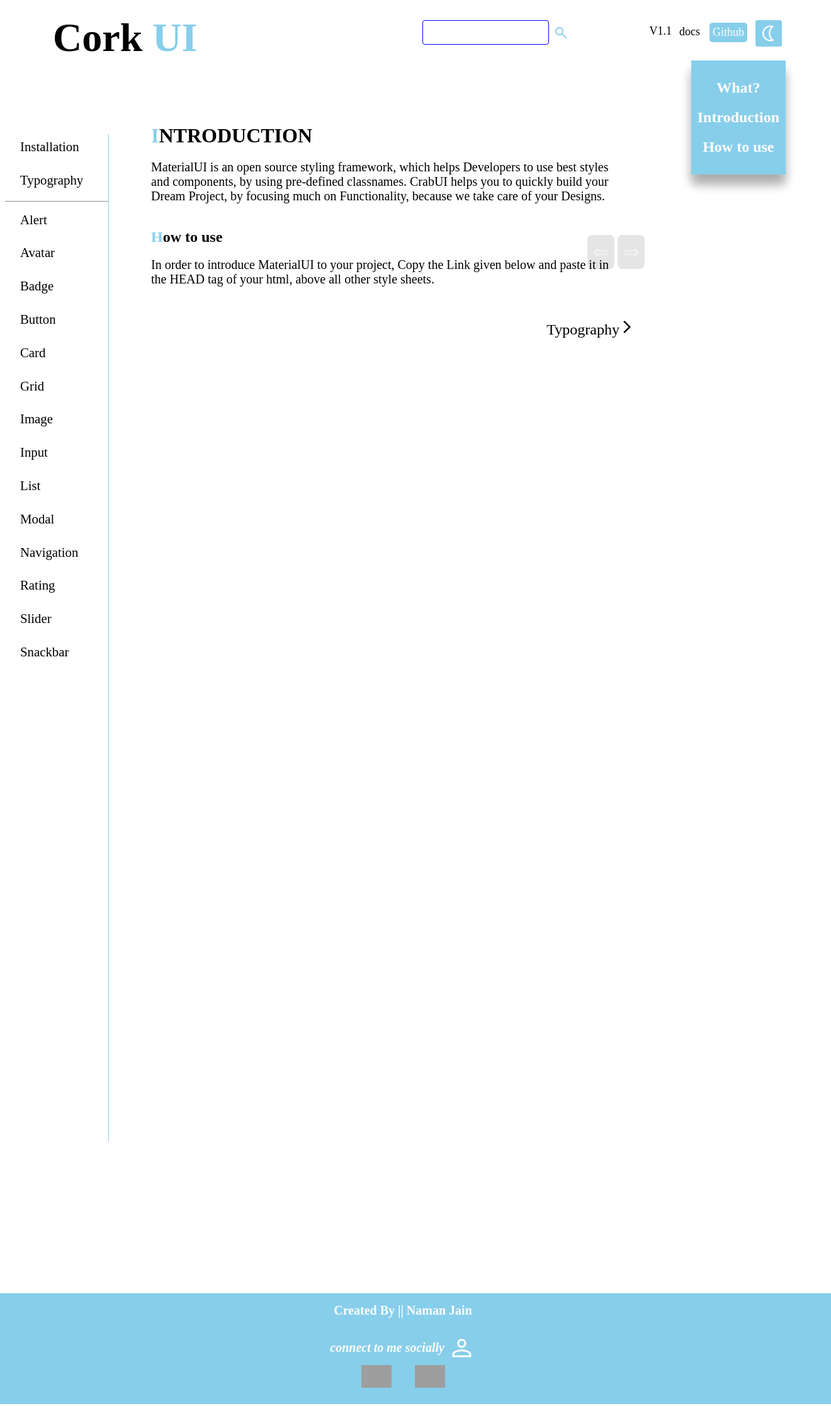
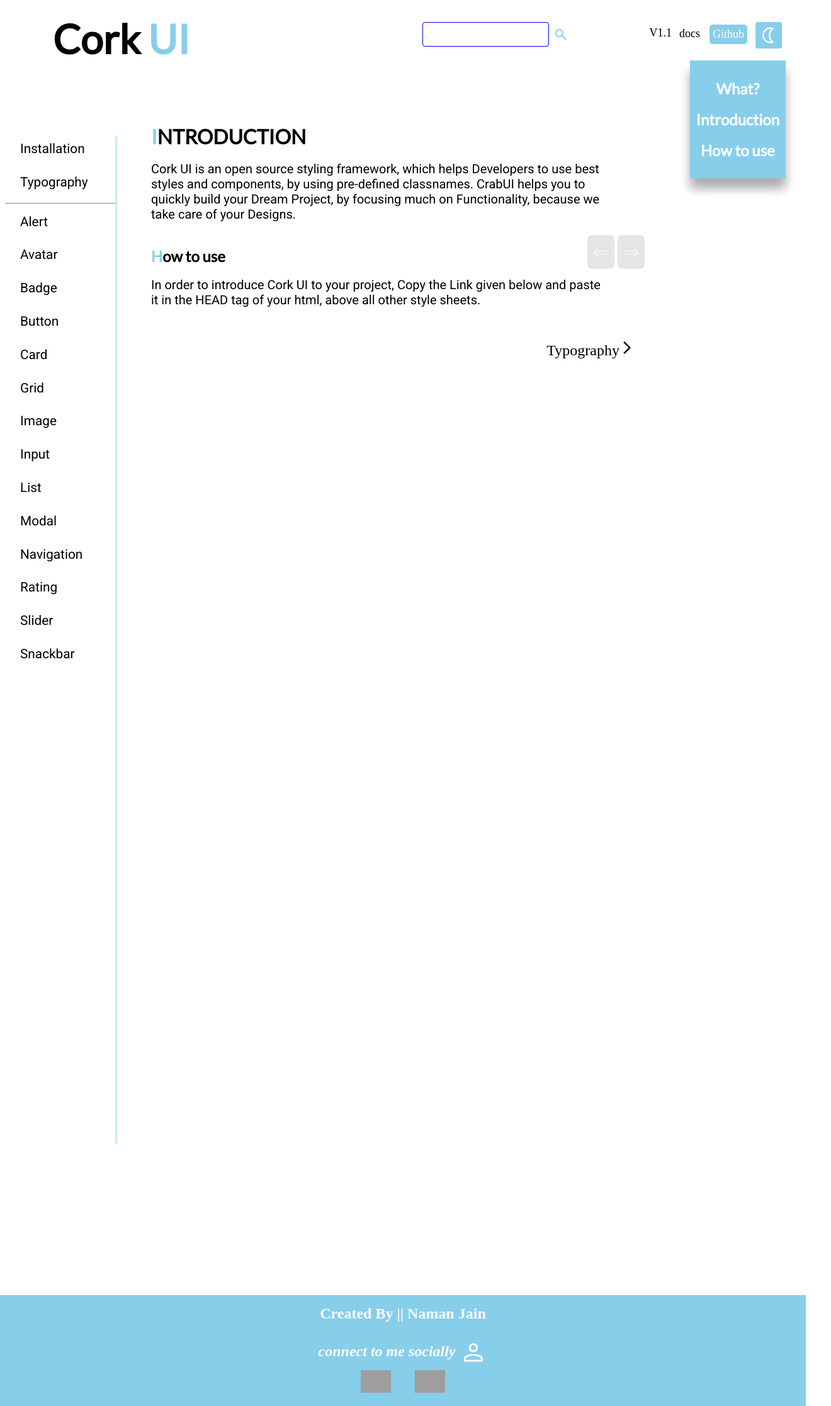
Before and after one commit to Nmnjainsite/Cork-UI, a plain HTML site: page install.html in a window 1280 px wide. Shown: the whole page at 63% size, 1320 px wide, since content can reach past the window. Drawn offline with nearby package versions, Linux system fonts and the light colour scheme; grey boxes are pictures that could not be loaded; a web font is replaced by a local one.

Commit message:
commit font family changes

```diff
--- a/button.css
+++ b/button.css
@@ -224,6 +224,8 @@ border-radius: 0.3rem;
 cursor: pointer;
      }
 
+     /* ------link button----------- */
+
      .button-link{
         margin-top: -1rem;
         border: 1px solid var(--primary-color);
@@ -245,6 +247,7 @@ cursor: pointer;
       background-color: var(--primary-color);
      }
 
+     /* -----------icons button------- */
      .icon-container{
         text-align: center;
 
@@ -269,7 +272,7 @@ cursor: pointer;
      .icon-container>span{
         font-size: 3rem;
      }
-
+/* -----------floating img button--------- */
      .img-container{
         display: flex;
         flex-direction: column;
@@ -301,15 +304,14 @@ cursor: pointer;
      .img{
         position: relative;
         color: white;
-
         width: 80%;
         border-radius: 1.5rem;
         top: 10px;
         right: 10px;
         margin-bottom: auto;
-
      }
 
+     /* -------------for mobiles------------ */
      @media only screen and (max-width: 800px){
       .btn-img{
          position: relative;
@@ -329,5 +331,5 @@ cursor: pointer;
 
      footer{
         position: relative;
-        top: 180rem;
+        top: 160rem;
      }
--- a/card.css
+++ b/card.css
@@ -260,8 +260,8 @@ justify-content: center;
     .badge-container>h3{
       position: relative;
       color: teal;
-      right: 1.8rem;
-      top: -1rem;
+      right: 1.7rem;
+      top: -1.3rem;
 
     }
 
--- a/grid.css
+++ b/grid.css
@@ -1,4 +1,6 @@
 @import "./avatar.css";
+
+/* ----------column grid----------- */
 
 .grid-container{
    display: grid;
@@ -14,7 +16,7 @@
     padding: 0.5rem;
     text-align: center;
 }
-
+/* ------------giving layout to columns using grids */
 .grid-container-spanning{
     display: grid;
     border: 1px solid var(--secondary-color);
--- a/image.css
+++ b/image.css
@@ -54,6 +54,8 @@
     margin: auto;
 }
 
+/* ---------different sized images------ */
+
 .size-image{
     display: grid;
     gap: 20px;
@@ -106,6 +108,8 @@
     margin: auto;
 }
 
+/* ----------round images------------ */
+
 .round-image{
     position: relative;
     color: white;
@@ -122,6 +126,8 @@ footer{
     position: relative;
     top: 30rem;
 }
+
+/* -----------for mobiles--------------- */
 
 @media only screen and (max-width:1200px){
 
--- a/install.css
+++ b/install.css
@@ -1,6 +1,19 @@
 @import "./style.css";
-@import url('https://fonts.googleapis.com/css2?family=Fira+Sans:wght@300;400&family=Gentium+Book+Plus&family=Libre+Franklin:wght@100&family=Macondo&family=Oleo+Script+Swash+Caps&family=PT+Serif:ital,wght@0,400;1,700&family=Patua+One&family=Permanent+Marker&family=Signika+Negative:wght@500;600&display=swap');
+@import url('https://fonts.googleapis.com/css2?family=Fira+Sans:wght@300;400&family=Gentium+Book+Plus&family=Libre+Franklin:wght@100&family=Macondo&family=Oleo+Script+Swash+Caps&family=PT+Serif:ital,wght@0,400;1,700&family=Patua+One&family=Permanent+Marker&family=Roboto+Slab:wght@300&family=Signika+Negative:wght@500;600&display=swap');
+
+@import url('https://fonts.googleapis.com/css2?family=Arvo&family=Fira+Sans:wght@300;400&family=Gentium+Book+Plus&family=Lato&family=Libre+Franklin:wght@100&family=Lora:ital,wght@1,500&family=Macondo&family=Oleo+Script+Swash+Caps&family=PT+Serif:ital,wght@0,400;1,700&family=Patua+One&family=Permanent+Marker&family=Roboto&family=Roboto+Slab:wght@300&family=Signika+Negative:wght@500;600&display=swap');
 /* -----------first letter of header take the primary color------- */
+
+h1{
+    font-family: 'Lato', sans-serif;
+}
+h2{
+    font-family: 'Lato', sans-serif;
+}
+h3{
+    font-family: 'Roboto', sans-serif;
+}
+
 h1>a{
     text-decoration: none;
     color: var(--secondary-color);
@@ -23,7 +36,8 @@ list-style: none;
 margin-left: -1rem;
 padding: 0;
 border-right: 1px solid skyblue;
-width: 15%;
+width: 16%;
+font-family: 'Roboto', sans-serif;
 height: 200vh;
 }
 .nav-bar li:hover{
@@ -79,6 +93,7 @@ li>a{
  left: 15rem;
  width: 60%;
 color: black;
+
 }
 
 
@@ -88,8 +103,9 @@ color: black;
 .main-para{
 font-size:20px;
 width: 95%;
-margin-top: -0.1rem;
-align-items: center;
+ font-family: 'Roboto', sans-serif;
+ margin-top: -0.1rem;
+
 }
 /* ---------------header icon---------------------- */
 #left-drawer-icon{
@@ -160,36 +176,9 @@ left: 10px;
 
 
 
-/* @media only screen and (max-width: 1000px) {
-
-    .aside{
-
-    visibility: hidden;
-    }
-    .nav-bar{
-      visibility: hidden;
-
-    }
-    .col-2{
-        display: flex;
-        flex-wrap: wrap;
-        width: 400px;
-position: absolute;
-left: 10px;
-   font-size: 10px;
-    }
-    #left-drawer-icon{
-        position: relative;
-        top: 0.3rem;
-        font-size: 28px;
-      visibility: visible;
-        }
-
-} */
-
 /* ----------------footer------------------ */
  footer{
-    font-size: 20px;
+    font-size: 24px;
     background-color: var(--primary-color);
     font-weight: bold;
     text-align: center;
@@ -217,7 +206,6 @@ footer>i{
 footer>li{
     display: inline;
     margin: 1rem;
-
     list-style: none;
 }
 /* --------another page nav css---------------- */
--- a/install.html
+++ b/install.html
@@ -71,9 +71,9 @@
 <!-- --------------main content------------------ -->
 <div class="col-2">
 <h1 class="intro">INTRODUCTION</h1>
-<P class="main-para">MaterialUI is an open source styling framework, which helps Developers to use best styles and components, by using pre-defined classnames. CrabUI helps you to quickly build your Dream Project, by focusing much on Functionality, because we take care of your Designs.</P>
+<P class="main-para">Cork UI is an open source styling framework, which helps Developers to use best styles and components, by using pre-defined classnames. CrabUI helps you to quickly build your Dream Project, by focusing much on Functionality, because we take care of your Designs.</P>
 <h2 class="intro">How to use</h2>
-<p class="main-para">In order to introduce MaterialUI to your project, Copy the Link given below and paste it in the HEAD tag of your html, above all other style sheets.</p>
+<p class="main-para">In order to introduce Cork UI to your project, Copy the Link given below and paste it in the HEAD tag of your html, above all other style sheets.</p>
 
 <!-- -----------another page nav------------------- -->
   <div class="nav-signs">
--- a/modal.css
+++ b/modal.css
@@ -143,5 +143,4 @@ padding: 0.5rem;
 border-radius: 0.3rem;
 width: 6rem;
 cursor: pointer;
-
 }
--- a/nav.css
+++ b/nav.css
@@ -10,7 +10,7 @@
 
 .nav-container>a{
     text-decoration: none;
-    color: var(--primary-color);
+    color: teal;
     text-align: left;
     font-size:16px ;
 }
--- a/slider.css
+++ b/slider.css
@@ -147,7 +147,7 @@
 
 footer{
     position: relative;
-    top: 50rem;
+    top: 5rem;
 }
 
 @media only screen and (max-width: 1200px){
--- a/snackbar.css
+++ b/snackbar.css
@@ -30,8 +30,6 @@ border-radius: 0.5rem;
  cursor: pointer;
  width: 25%;
 text-align: center;
-
-
 }
 
 .mail-btn:hover{
--- a/style.css
+++ b/style.css
@@ -1,4 +1,6 @@
 @import url('https://fonts.googleapis.com/css2?family=Fira+Sans:wght@300;400&family=Gentium+Book+Plus&family=Libre+Franklin:wght@100&family=Macondo&family=Oleo+Script+Swash+Caps&family=PT+Serif:ital,wght@0,400;1,700&family=Patua+One&family=Permanent+Marker&family=Roboto+Slab:wght@300&family=Signika+Negative:wght@500;600&display=swap');
+
+@import url('https://fonts.googleapis.com/css2?family=Arvo&family=Fira+Sans:wght@300;400&family=Gentium+Book+Plus&family=Lato&family=Libre+Franklin:wght@100&family=Lora:ital,wght@1,500&family=Macondo&family=Oleo+Script+Swash+Caps&family=PT+Serif:ital,wght@0,400;1,700&family=Patua+One&family=Permanent+Marker&family=Roboto&family=Roboto+Slab:wght@300&family=Signika+Negative:wght@500;600&display=swap');
 
 *,*::after,*::before{
     box-sizing: border-box;
@@ -24,8 +26,7 @@ body{
     margin: 15px;
     margin-left: 8rem;
   color: var(--secondary-color);
-
-
+  font-family: 'Lato', sans-serif;
 }
 .header-child{
     color: var(--primary-color);
@@ -151,7 +152,7 @@ padding: 5px;
   height: 5vh;
   margin-bottom: 0px;
   text-align: center;
-
+  font-family: 'Lato', sans-serif;
 }
 
 
@@ -164,7 +165,7 @@ padding: 5px;
  width: 25%;
  background-color: var(--primary-color);
  cursor: pointer;
-
+ font-family: 'Lato', sans-serif;
  }
 .btn-1>a{
     text-decoration: none;
@@ -182,7 +183,7 @@ padding: 5px;
  width: 25%;
  background-color: var(--primary-color);
  cursor: pointer;
-
+ font-family: 'Lato', sans-serif;
 }
 
 .btn-2>a:hover{
@@ -207,17 +208,16 @@ left: 0.3rem;
 }
 /*---------------------footer css------------------------- */
 footer{
-   margin-top: 11rem;
-    font-size: 20px;
+   margin-top: 9rem;
+    font-size: 24px;
     background-color: var(--primary-color);
     font-weight: bolder;
     text-align: center;
     padding: 1rem 1rem;
     color: white;
     height: 11rem;
-margin-left: -3rem;
-margin-right: -3rem;
-margin-top: 9rem;
+    margin-left: -0.5rem;
+    margin-right: -0.5rem;
 }
 
 .footer-img{
--- a/typography.css
+++ b/typography.css
@@ -53,10 +53,6 @@ font-size: larger;
     padding: 0.5rem;
 }
 
-/* ---------------------------Left Side Nav---------------------- */
-.nav-bar>ul{
-    height: 250vh;
-}
 .grey-text{
     border: 1px solid var(--primary-color);
     text-align: left;
@@ -117,7 +113,6 @@ footer{
    border: none;
    font-size: 2rem;
    top: 50%;
-
    transform: translateY(-50%);
    color: rgba(255,255,255,.5);
    cursor: pointer;
@@ -144,3 +139,8 @@ footer{
  .carousel-button.next{
      right: 16rem;
  }
+
+
+ /* .nav-bar>ul{
+    height: 250vh;
+} */
```
Also changed, not shown: alert.js (+9 -9 lines), avatar.css (+8 -1 lines), avatar.js (+10 -10 lines), badge.css (+3 -27 lines).
